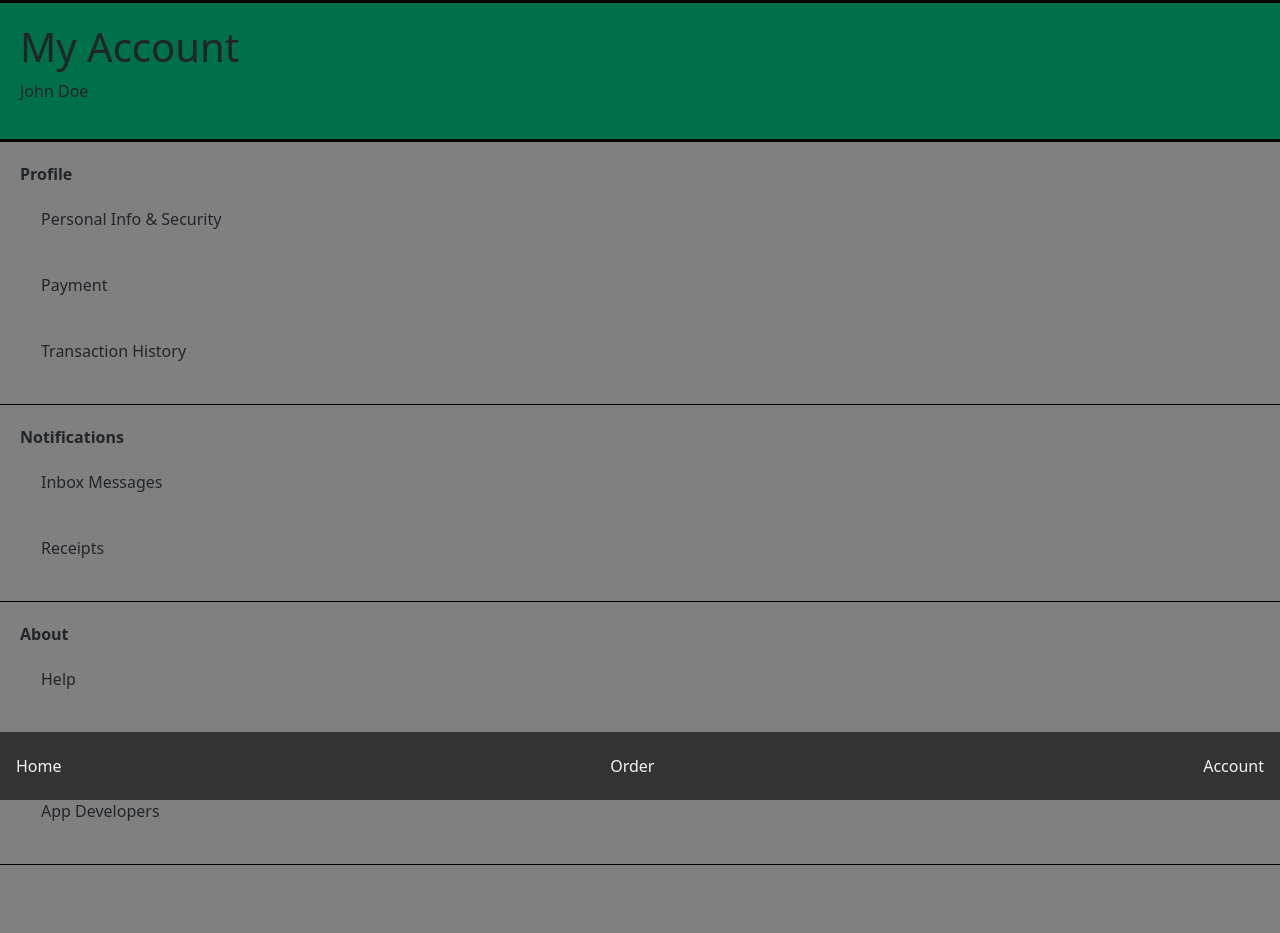
After one commit to kb1998s/Social-Barista, a Flask app: page /account/ in a window 1280 px wide. The commit adds this page. Run offline with Flask 2, Linux system fonts and the light colour scheme.

Commit message:
UI Prototype Testing
Updated code to include a working navigation bar. Note: updates only provides navigation between pages via the navbar, still no functionality with buttons and text in pages

```diff
--- a/app.py
+++ b/app.py
@@ -5,6 +5,11 @@ app = Flask(__name__)
 @app.route("/")
 def index():
     return render_template('index.html')
-
+@app.route('/order/')
+def order():
+    return render_template('order.html')
+@app.route('/account/')
+def account():
+    return render_template('account.html')
 if __name__ == "__main__":
     app.run(debug=True)
--- /dev/null
+++ b/static/css/account.css
@@ -0,0 +1,25 @@
+.account-container{
+    padding: 20px;
+    background-color:	#00704A;
+    border-bottom: 3px solid black;
+    border-top: 3px solid black;
+}
+
+body{
+    background-color: grey;
+}
+
+.subhead-container{
+    font-weight: bold;
+    padding: 20px;
+    display: flex;
+    flex-direction: column;
+    border-bottom: 1px solid black
+}
+
+.subhead-container > span{
+    font-weight: normal;
+    padding: 21px;
+    display: flex;
+    flex-direction: column;
+}
--- /dev/null
+++ b/static/css/navbar.css
@@ -0,0 +1,28 @@
+/* navigation bar */
+
+/* Place the navbar at the bottom of the page, and make it stick */
+.navbar {
+    background-color: #333;
+    overflow: hidden;
+    text-align: bottom;
+    position: sticky;
+    bottom: 0;
+    width: 100%;
+  }
+
+  /* Style the links inside the navigation bar */
+  .navbar a {
+    float: left;
+    display: block;
+    color: #f2f2f2;
+    text-align: center;
+    padding: 14px 16px;
+    text-decoration: none;
+    font-size: 16px;
+  }
+
+  /* Change the color of links on hover */
+  .navbar a:hover {
+    background-color: #ddd;
+    color: black;
+  }
--- /dev/null
+++ b/templates/account.html
@@ -0,0 +1,37 @@
+{% extends 'base.html' %}
+
+{% block head %}
+<link rel="stylesheet"
+        href="{{ url_for('static', filename='css/account.css') }}"/>
+<link href="https://fonts.googleapis.com/icon?family=Material+Icons"
+        rel="stylesheet">
+{% endblock %}
+
+{% block body %}
+
+<header class=account-container>
+    <h1>My Account</h1>
+    <p>John Doe</p>
+</header>
+
+<div class="subhead-container">
+    Profile
+    <span>Personal Info & Security</span>
+    <span>Payment</span>
+    <span>Transaction History</span>
+</div>
+
+<div class="subhead-container">
+    Notifications
+    <span>Inbox Messages</span>
+    <span>Receipts</span>
+    </div>
+
+<div class="subhead-container">
+    About
+    <span>Help</span>
+    <span>Starbucks Policies</span>
+    <span>App Developers</span>
+</div>
+
+{% endblock %}
--- a/templates/base.html
+++ b/templates/base.html
@@ -5,10 +5,17 @@
     <meta http-equiv="X-UA-Compatible" content="IE=edge">
     <meta name="viewport" content="width=device-width, initial-scale=1.0">
     <link href="https://cdn.jsdelivr.net/npm/bootstrap@5.1.3/dist/css/bootstrap.min.css" rel="stylesheet" integrity="sha384-1BmE4kWBq78iYhFldvKuhfTAU6auU8tT94WrHftjDbrCEXSU1oBoqyl2QvZ6jIW3" crossorigin="anonymous">
-
+    <link rel="stylesheet" href="{{ url_for('static', filename='css/navbar.css') }}"/>
     {% block head %} {% endblock %}
 </head>
 <body>
     {% block body %} {% endblock %}
 </body>
+
+<!--Navigation Bar-->
+<div class="navbar">
+    <a href="{{ url_for('index') }}">Home</a>
+    <a href="{{ url_for('order') }}">Order</a>
+    <a href="{{ url_for('account') }}">Account</a>
+</div>
 </html>
--- a/templates/index.html
+++ b/templates/index.html
@@ -8,12 +8,14 @@
 {% endblock %}
 
 {% block body %}
+<!--
 <div class="nav-container">
     <div>Sign out</div>
     <div class="material-icons">
         account_circle
         </div>
 </div>
+-->
 
 <div class="drinks-container">
     <div>SOME SLIDING DRINK CARDS HERE</div>
```
Also changed, not shown: How-To-Clone-And-Run.txt (+4 -3 lines), static/css/index.css (+5 -2 lines), static/css/order.css (added, +29 -0 lines), templates/order.html (added, +33 -0 lines).
